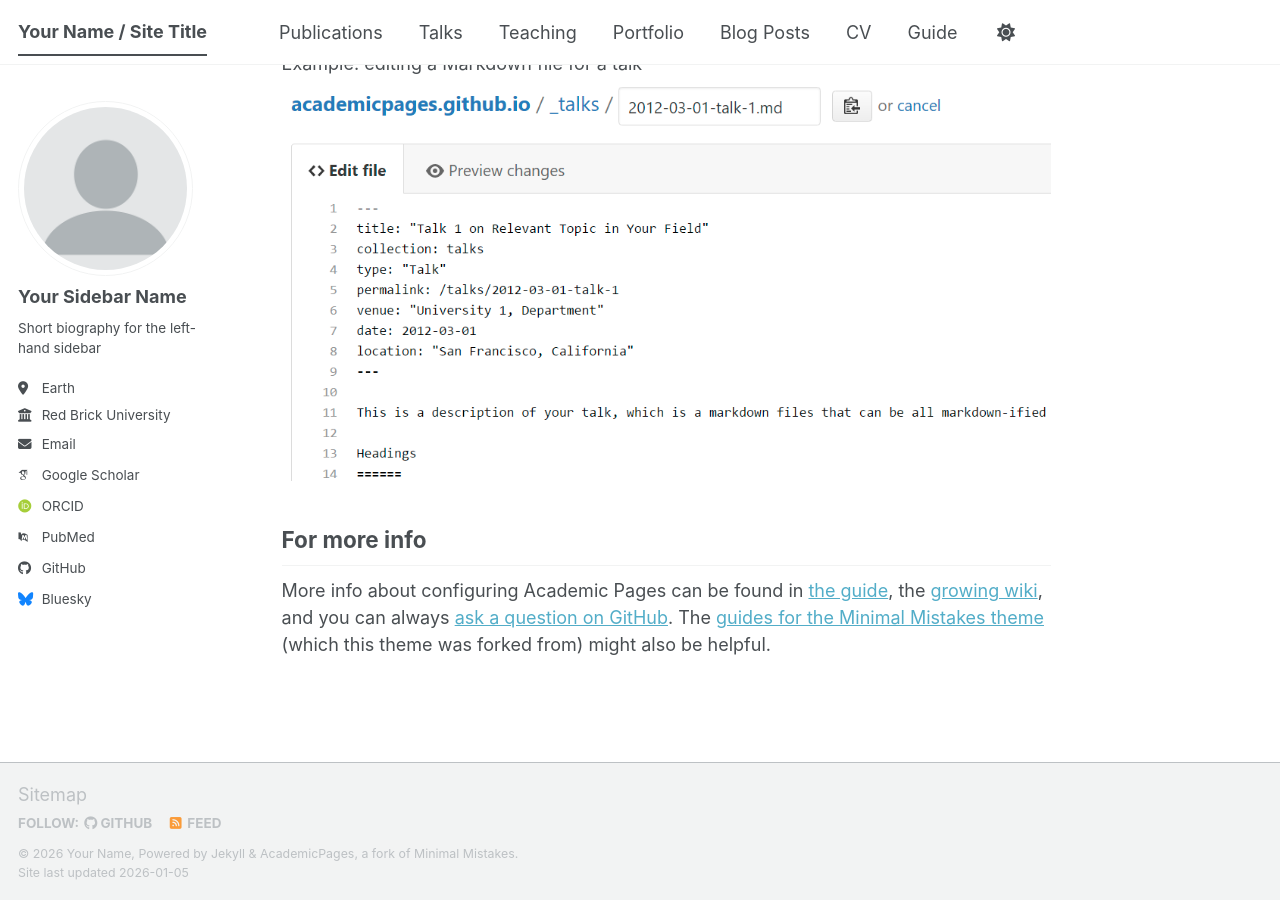
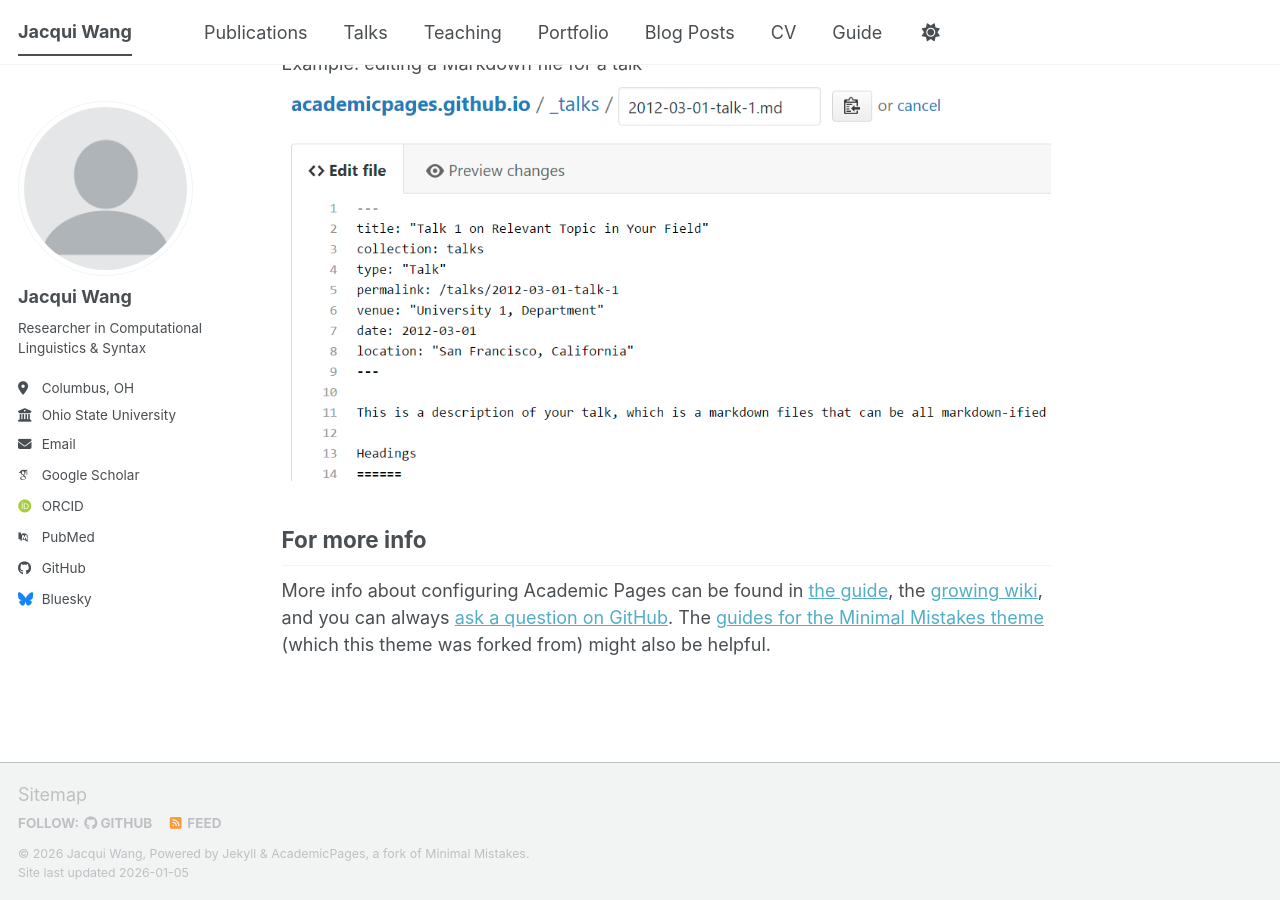
Before and after one commit to kumaya24/kumaya24.github.io, a Jekyll site: the page built from _pages/about.md, in a window 1280 px wide and 900 px high, scrolled down 2720 px. Built offline with Jekyll 4.4.1, drawn with Linux system fonts in a browser that asks for light colours; some web fonts are replaced; a script bundle is joined from its source files by our own code; library files that are not in the unit come from our copies.

Commit message:
Update _config.yml

```diff
--- a/_config.yml
+++ b/_config.yml
@@ -9,14 +9,13 @@
 # Basic Site Settings
 locale                   : "en-US"
 site_theme               : "default" # The available themes options are "default", "air", "sunrise", "mint", "dirt" and "contrast"
-title                    : "Your Name / Site Title"
+title                    : "Jacqui Wang"
 title_separator          : "-"
-name                     : &name "Your Name"
-description              : &description "Your Name's academic portfolio"   # Update this with a general description of your site, this is the default if not overridden by a page
-url                      : https://academicpages.github.io # The base hostname & protocol for your site e.g. "https://[your GitHub username].github.io",
-                                                           # or if you already have some other page hosted on Github then use "https://[your GitHub username].github.io/[Your Repo Name]"
-baseurl                  : "" # the subpath of your site, e.g. "/blog"
-repository               : "academicpages/academicpages.github.io"
+name                     : &name "Jacqui Wang"
+description              : &description "Researcher in Computational Linguistics & Syntax | Ohio State University"   # Update this with a general description of your site, this is the default if not overridden by a page
+url: "https://kumaya24.github.io"
+baseurl: ""
+repository: "kumaya24/kumaya24.github.io"
 
 # Site Author - The following control what appear as part of the author content on the side bar.
 #               If a field is blank the icon and link will not appear, otherwise it will be shown.
@@ -24,18 +23,18 @@ repository               : "academicpages/academicpages.github.io"
 author:
   # Biographic information
   avatar           : "profile.png"
-  name             : "Your Sidebar Name"
+  name             : "Jacqui Wang"
   pronouns         : # example: "she/her"
-  bio              : "Short biography for the left-hand sidebar"
-  location         : "Earth"
-  employer         : "Red Brick University"
+  bio              : "Researcher in Computational Linguistics & Syntax"
+  location         : "Columbus, OH"
+  employer         : "Ohio State University"
   uri              : # URL
-  email            : "none@example.org"
+  email            : "wang.15663@buckeyemail.osu.edu"
 
   # Academic websites
   academia         : # URL
   arxiv            : # URL - Update with the correct link to your profile
-  googlescholar    : "https://scholar.google.com/citations?user=PS_CX0AAAAAJ"
+  googlescholar    : ""
   inspire-hep      : # URL
   impactstory      : # URL
   orcid            : "https://orcid.org/yourorcidurl"
```
